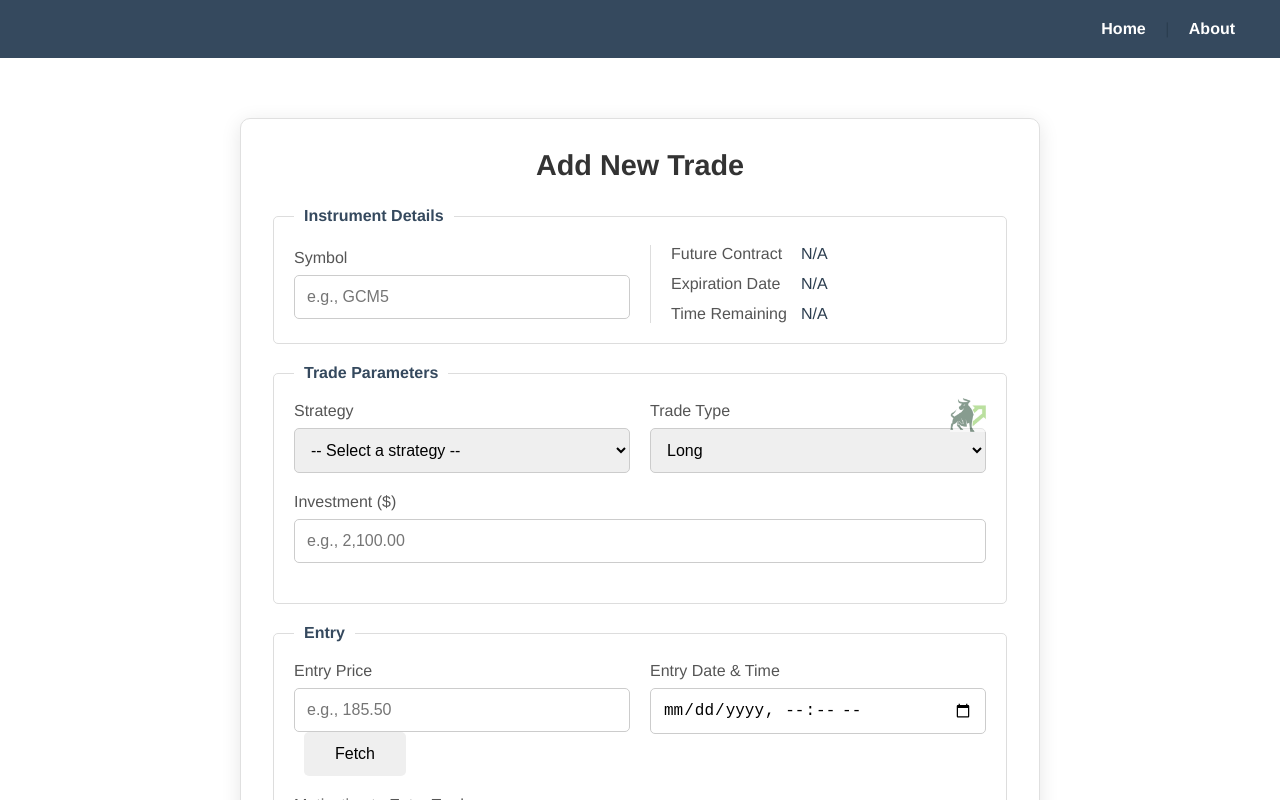
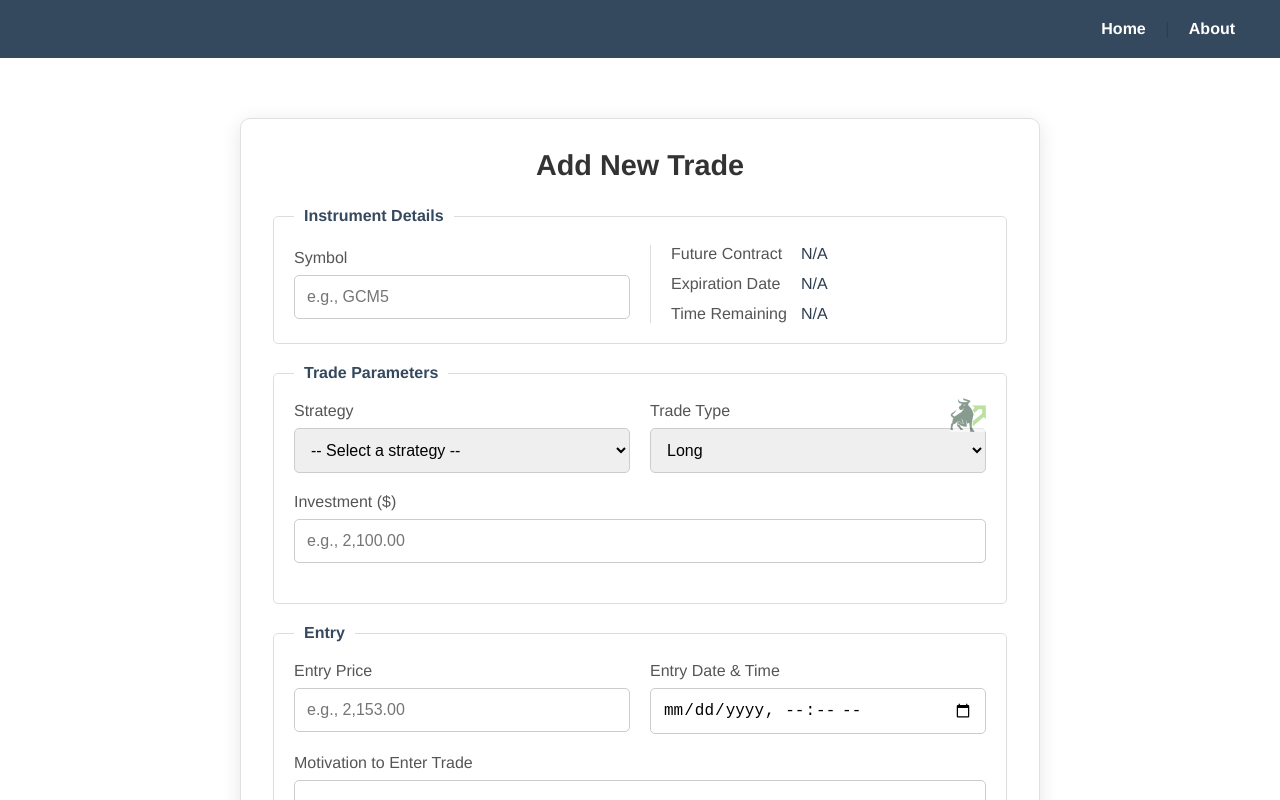
Before and after one commit to angel0311/trading-journal-app, a Vue app: page /add in a window 1280 px wide. Shown: the top 800 px of the page. Built offline with nearby package versions, Linux system fonts and the light colour scheme.

Commit message:
Revert "fetch price for non-contracts"
This reverts commit a528e7cb13ad5c6ebdd3ec11ca8662a656a53899.

```diff
--- a/src/views/TradeForm.vue
+++ b/src/views/TradeForm.vue
@@ -6,7 +6,6 @@
 
       <instrument-details
         v-model:symbol="trade.symbol"
-        :instrument-description="trade.instrumentDescription"
         :future-contract="trade.futureContract"
         :expiration-date="trade.expirationDate"
         :time-to-stop-trading="trade.timeToStopTrading"
@@ -49,13 +48,7 @@
         <div class="form-grid">
           <div class="form-group">
             <label for="initialPrice">Entry Price</label>
-            <div class="price-input-group">
-              <input id="initialPrice" type="text" v-model="formattedInitialPrice" required placeholder="e.g., 185.50">
-              <button type="button" @click="fetchAndSetInitialPrice" :disabled="isFetchingPrice" class="btn btn-fetch">
-                <span v-if="isFetchingPrice">...</span>
-                <span v-else>Fetch</span>
-              </button>
-            </div>
+            <input id="initialPrice" type="text" v-model="formattedInitialPrice" required placeholder="e.g., 2,153.00">
           </div>
           <div class="form-group">
             <label for="initialDateTime">Entry Date & Time</label>
@@ -122,7 +115,6 @@ import bullIcon from '@/assets/bull.png';
 import bearIcon from '@/assets/bear.png';
 import InstrumentDetails from '@/components/InstrumentDetails.vue';
 import { parseSymbol } from '@/utils/futuresSymbolParser.js';
-import { fetchMarketPrice } from '@/utils/marketDataService.js';
 
 export default {
   name: 'TradeForm',
@@ -136,26 +128,23 @@ export default {
       bullIcon,
       bearIcon,
       statusMessage: '',
-      statusType: '',
-      isFetchingPrice: false,
+      statusType: ''
     };
   },
   watch: {
     'trade.symbol'(newSymbol) {
-      // Always clear previous derived data when the symbol changes
-      this.trade.
-      this.trade.futureContract = '';
-      this.trade.expirationDate = '';
-      this.trade.timeToStopTrading = '';
-
-      if (newSymbol) {
+      if (newSymbol && newSymbol.length >= 4) {
         const parsed = parseSymbol(newSymbol.toUpperCase());
         if (parsed) {
-          // It's a future, so populate the details
           this.trade.futureContract = parsed.contract;
           this.trade.expirationDate = parsed.expirationDate;
           this.trade.timeToStopTrading = parsed.timeToStopTrading;
         }
+      } else {
+        // Clear derived fields if symbol is invalid or cleared
+        this.trade.futureContract = '';
+        this.trade.expirationDate = '';
+        this.trade.timeToStopTrading = '';
       }
     }
   },
```
